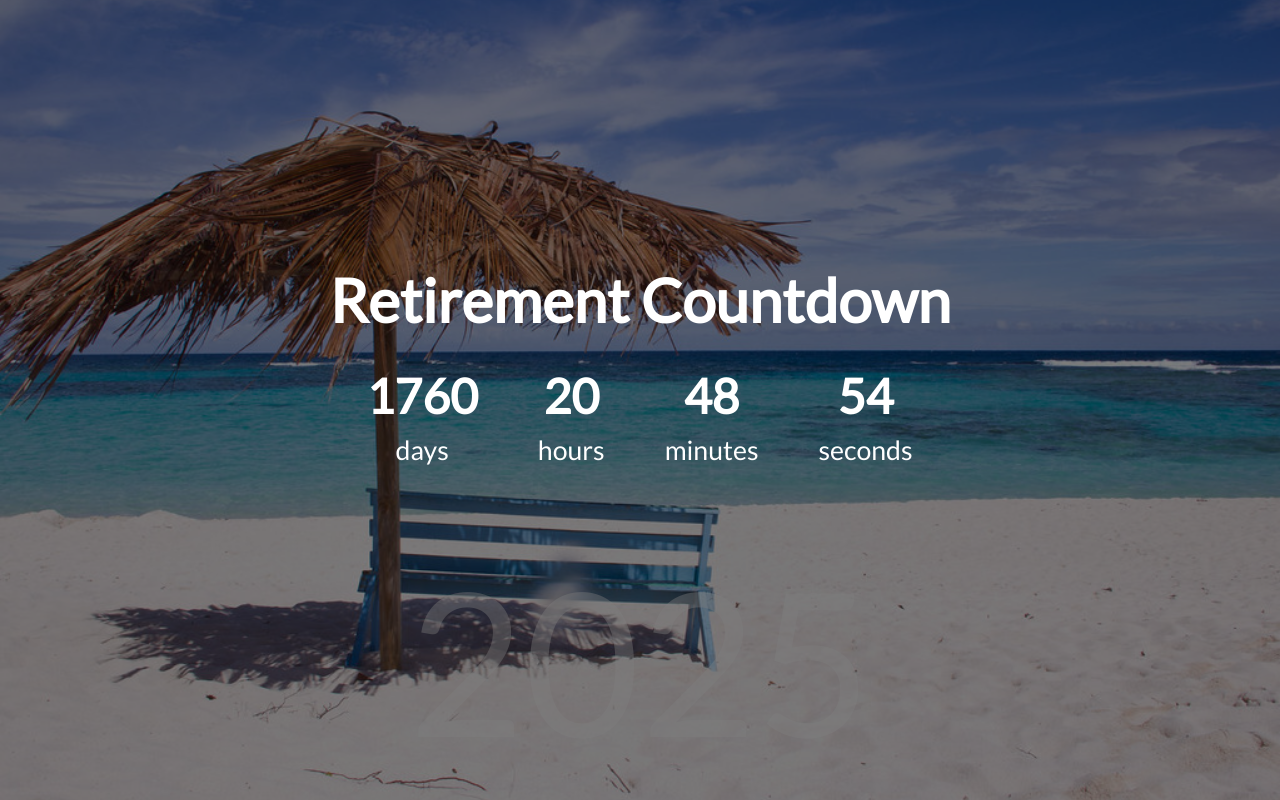
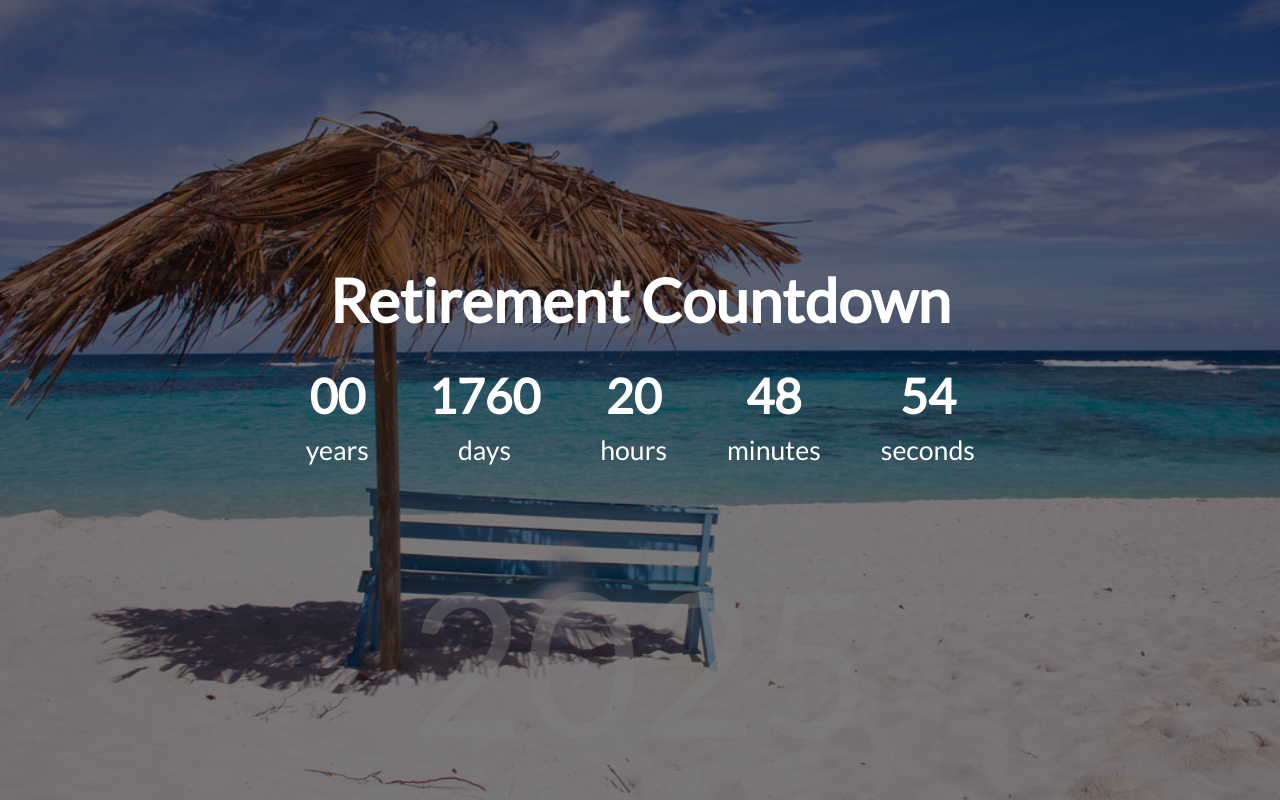
Before and after one commit to mecramer/countdown-clock, a plain HTML site: page retirement.html in a window 1280 px wide. Drawn offline with Linux system fonts and the light colour scheme.

Commit message:
Added years

```diff
--- a/retirement.html
+++ b/retirement.html
@@ -12,6 +12,10 @@
   <h1>Retirement Countdown</h1>
 
   <div id="countdown" class="countdown">
+    <div class="time">
+      <h2 id="years">00</h2>
+      <small>years</small>
+    </div>
     <div class="time">
       <h2 id="days">00</h2>
       <small>days</small>
```
